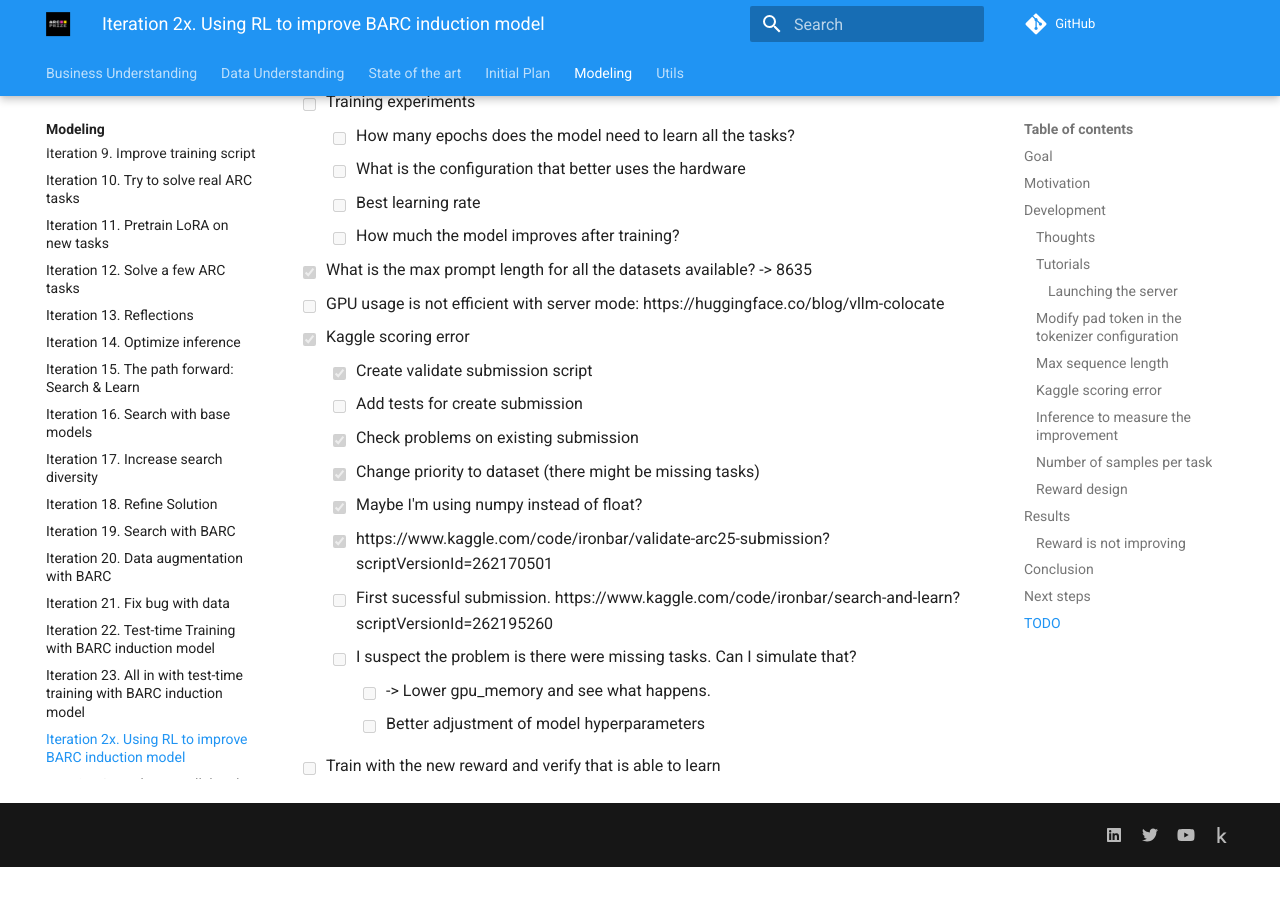
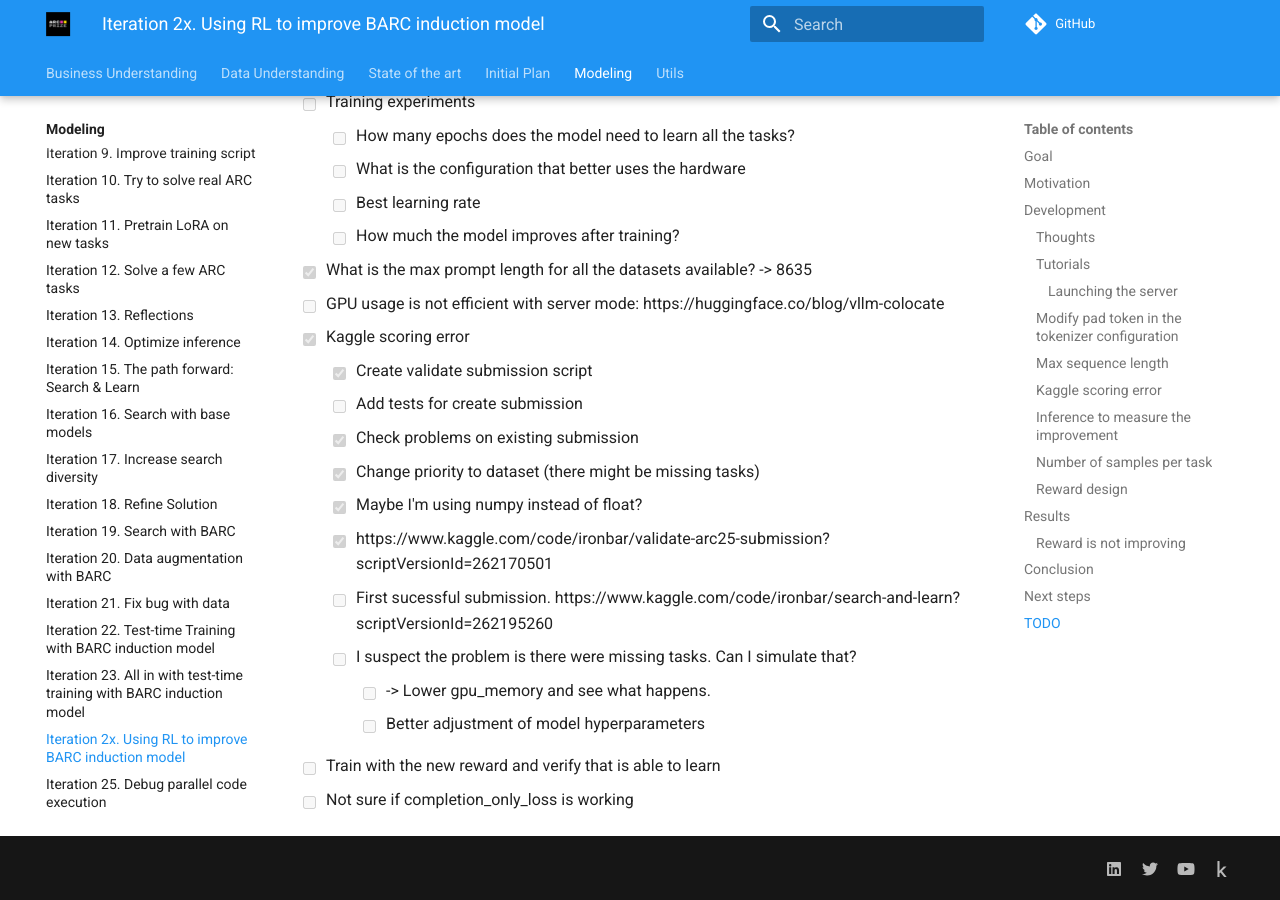
Before and after one commit to ironbar/arc25, an MkDocs documentation site: the page built from docs/modeling/Iteration_24_RL_BARC.md, in a window 1280 px wide and 900 px high, scrolled down 5981 px. Built offline with MkDocs 1.6.1 and Material for MkDocs 9.7.7, drawn with Linux system fonts in a browser that asks for light colours; comment, search, counter and statistics services are not loaded; before the commit the page ends 6848 px from its top, so only the background shows below that.

Commit message:
added todo

```diff
--- a/docs/modeling/Iteration_24_RL_BARC.md
+++ b/docs/modeling/Iteration_24_RL_BARC.md
@@ -225,3 +225,4 @@ data augmentation for this experiment.
     - [ ] -> Lower gpu_memory and see what happens.
     - [ ] Better adjustment of model hyperparameters
 - [ ] Train with the new reward and verify that is able to learn
+- [ ] Not sure if completion_only_loss is working
```
